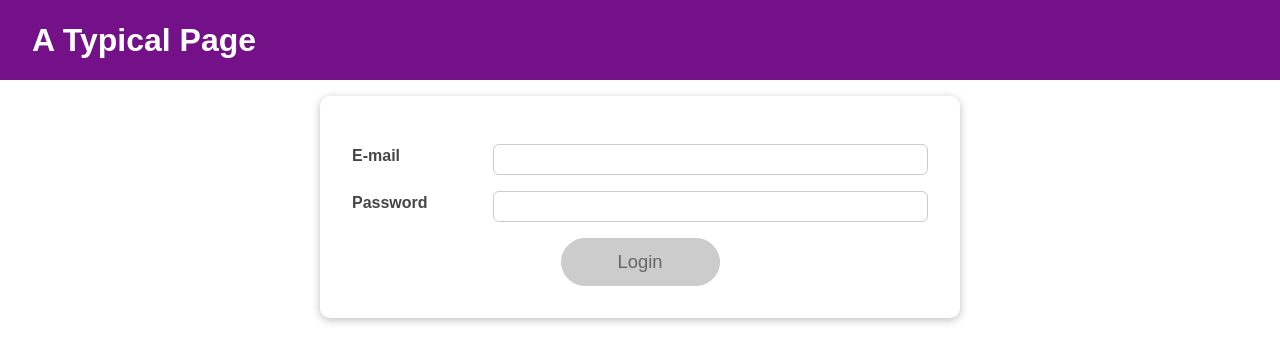
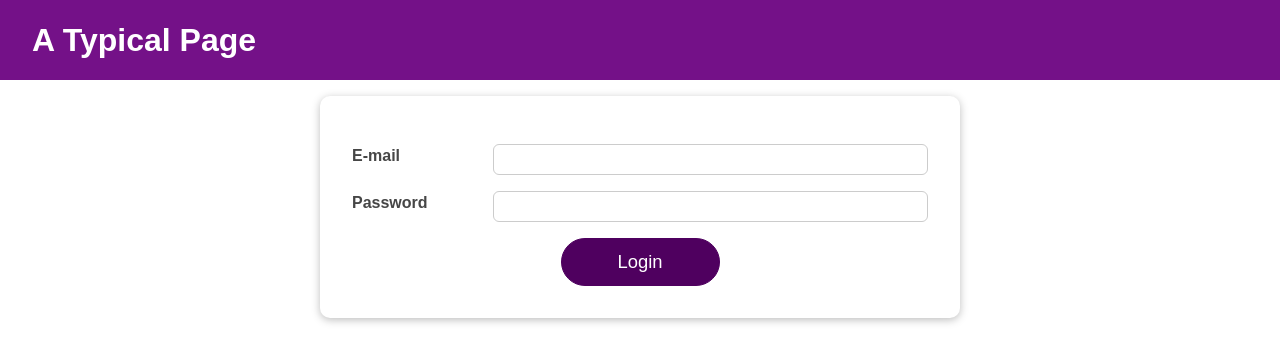
Before and after one commit to Coughdrops13/udemy-reactjs, a React (Create React App) app in the folder react-complete-guide-effects-reducers-contexts-REDO/: page / in a window 1280 px wide. Shown: the top 362 px of the page. Built offline with nearby package versions, Linux system fonts and the light colour scheme.

Commit message:
remove disable prop from Button in Login component

```diff
--- a/react-complete-guide-effects-reducers-contexts-REDO/src/components/Login/Login.js
+++ b/react-complete-guide-effects-reducers-contexts-REDO/src/components/Login/Login.js
@@ -101,7 +101,7 @@
           onBlur={validatePasswordHandler}
         />
         <div className={classes.actions}>
-          <Button type="submit" className={classes.btn} disabled={!formIsValid}>
+          <Button type="submit" className={classes.btn} >
             Login
           </Button>
         </div>
```
